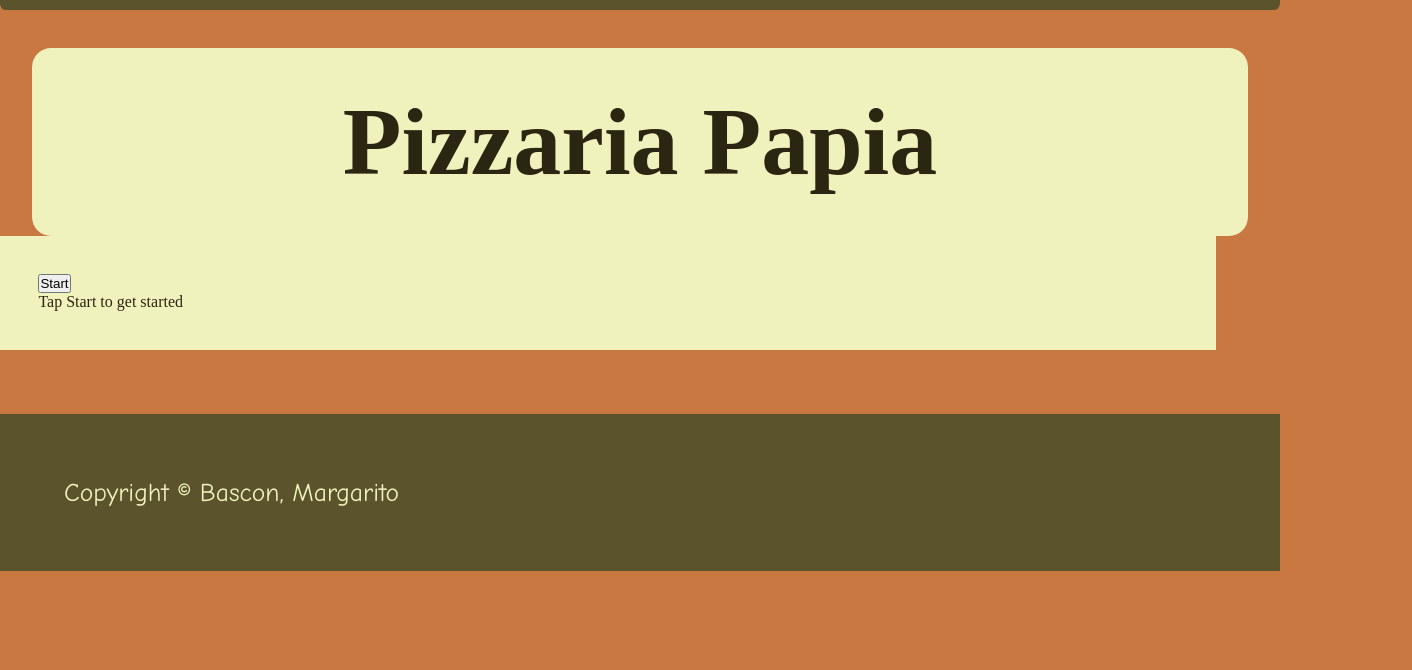
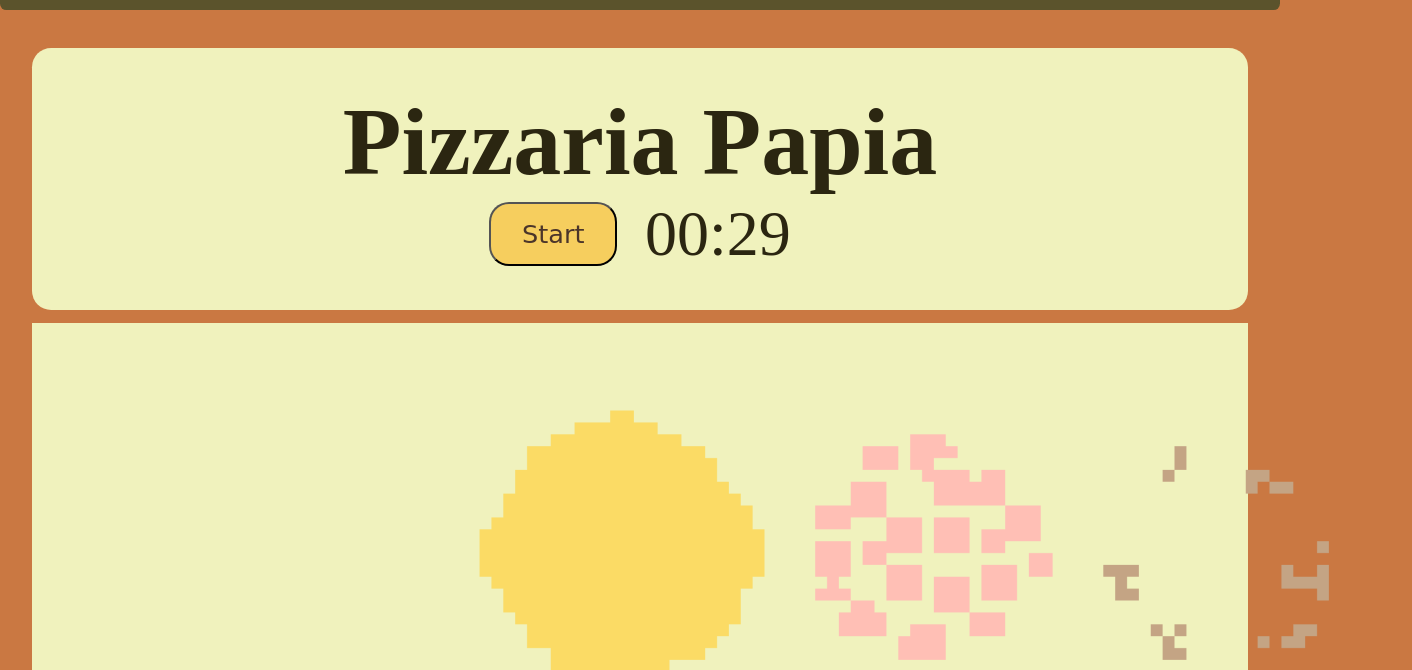
Before and after one commit to Steph0801/WDProjCesiumBasconMargarito, a plain HTML site: page public/game.html in a window 1280 px wide. Both pictures are taken after a click on the button "Start". Shown: the part 106-776 px from the top of the page, 1412 px wide, since content can reach past the window. Drawn offline with Linux system fonts and the light colour scheme.

Commit message:
game+types(css+js+html)

```diff
--- a/public/game.html
+++ b/public/game.html
@@ -6,34 +6,7 @@
     <title>𝕻𝖎𝖟𝖟𝖆 𝕻𝖆𝖕𝖎</title>
     <link rel="icon" type="image/png" href="https://github.com/user-attachments/assets/d82c4e73-fe77-422b-b21a-09247c452edb">
     <link rel="stylesheet" href="styleMain.css">
-    <style>
-        .info {
-        text-align:center;
-        padding-top: 3vw;
-        }
-        .info-box {
-        background-color: #f0f2bd;
-        width: 95%;
-        margin: auto;
-        padding: 3vw;
-        border-radius: 1.5vw;
-        display: inline-block;
-        align-content: center;
-        justify-content: center;
-        color:#2b2611;
-        font-size:5vw;
-        }
-        .game{
-        background-color: #f0f2bd;
-        width: 95%;
-        margin: auto;
-        padding: 3vw;
-        display: inline-block;
-        align-content: center;
-        justify-content: center;
-        color:#2b2611;
-        }
-    </style>
+    <link rel="stylesheet" href="styleGame.css">
 </head>
 
 <body>
@@ -51,30 +24,30 @@
     <section class="info">
         <div class="info-box">
                 <h1>Pizzaria Papia</h1>
+                <div class="gameBtn">
+                    <button id="start">Start</button>
+                    <p id="countDown">00:30</p>
+                </div>
+        </div>
+
+        <div id="gameArea" style="display:none;">
+            <img src="../assets/basePizza.png" id="base">
+            <img src="../assets/cheese.png" class="sprite" id="cheese" draggable="true">
+            <img src="../assets/ham.png" class="sprite" id="ham" draggable="true">
+            <img src="../assets/mushrooms.png" class="sprite" id="mushrooms" draggable="true">
+            <img src="../assets/olives.png" class="sprite" id="olives" draggable="true">
+            <img src="../assets/onions.png" class="sprite" id="onions" draggable="true">
+            <img src="../assets/pepper.png" class="sprite" id="pepper" draggable="true">
+            <img src="../assets/pepperoni.png" class="sprite" id="pepperoni" draggable="true">
+            <img src="../assets/pineapple.png" class="sprite" id="pineapple" draggable="true">
         </div>
     </section>
 
-    <section class="game">
-        <div class="intro">
-            <button id="Start">Start</button>
-            <p class="inaccessible">Tap Start to get started</p>
-        </div>
-
-        <div class="game-grid">
-            <div class="pizza" id="Pizza"></div>
-            <div class="ingredients" id="ingredientsOption">
-                <div id="Pepperoni"></div>
-                <div id="Mozarella"></div>
-                <div id="ham"></div>
-                <div id="pineapple"></div>
-                <div id="mixedVeggies"></div>
-                <div id="veganCheese"></div>
-            </div>
-        </div>
-    </section>
     <footer>
         <p>Copyright © Bascon, Margarito</p>
     </footer>
+
+    <script src="game.js"></script>
 </body>
 
 </html>
--- /dev/null
+++ b/public/game.js
@@ -0,0 +1,34 @@
+console.log('Js is running!');
+
+const startBtn = document.getElementById('start');
+const gameArea = document.getElementById('gameArea');
+const sprites = document.querySelectorAll('.sprite');
+const startingMinutes=0.5;
+let time = startingMinutes*60;
+let timerInterval;
+const countDown = document.getElementById("countDown");
+
+//start button (load game area and sprites)
+startBtn.addEventListener('click', () => {
+    gameArea.style.display = "block";
+    countDown.style.display = "block";
+
+    if (!timerInterval){
+        timerInterval = setInterval(updateCountDown,1000);
+    }
+});
+
+function updateCountDown() {
+    let seconds = time % 60;
+
+    if (time<0){
+        time=0;
+        clearInterval;
+    } else if (time>0){
+        time--;
+    }
+
+    seconds = seconds < 10 ? `0${seconds}`:seconds;
+
+    countDown.innerHTML = `00:${seconds}`;
+}
--- a/public/styleGame.css
+++ b/public/styleGame.css
@@ -0,0 +1,105 @@
+*{
+    box-sizing:border-box;
+}
+body{
+    margin:0;
+    padding:0;
+}
+.info{
+    text-align:center;
+    padding-top: 3vw;
+    width:100%;
+}
+.info-box{
+    background-color: #f0f2bd;
+    width: 95%;
+    margin: auto;
+    padding: 3vw;
+    border-radius: 1.5vw;
+    display: flex;
+    flex-direction: column;
+    align-content: center;
+    justify-content: center;
+    color:#2b2611;
+    font-size:5vw;
+}
+.gameBtn{
+    display:flex;
+    align-items: center;
+    justify-content: center;
+    gap:1vw;
+}
+#start{
+    text-decoration: none;
+    color:#4b352a;
+    padding: 10px 16px;
+    background-color:#f6ce5e;
+    text-decoration: none;
+    border-radius: 20px;
+    margin-right: 15px;
+    width:10vw;
+    height:5vw;
+    font-size:2vw;
+    font-family: cursive;
+}
+#start:hover{
+    text-decoration:none;
+    color:#f6ce5e;
+    background-color:#4b352a;
+}
+#countDown{
+    display:none;
+}
+#gameArea{
+    position:relative;
+    width:95%;
+    height:1000px;
+    background-color:#f0f2bd;
+    margin:1vw auto;
+}
+#base{
+    position:absolute;
+    left:10px;
+    top:350px;
+    width:380px;
+}
+.sprite{
+    position:absolute;
+    width:380px;
+    cursor:grab;
+}
+.sprite:active{
+    cursor:grabbing;
+}
+#cheese{
+    left:400px;
+    top:40px;
+}
+#ham{
+    left:700px;
+    top:40px;
+}
+#mushrooms{
+    left:1000px;
+    top:40px;
+}
+#olives{
+    left:400px;
+    top:350px;
+}
+#onions{
+    left:700px;
+    top:350px;
+}
+#pepper{
+    left:1000px;
+    top:350px;
+}
+#pepperoni{
+    left:400px;
+    top:650px;
+}
+#pineapple{
+    left:700px;
+    top:650px;
+}
--- a/public/styleTypes.css
+++ b/public/styleTypes.css
@@ -10,7 +10,7 @@
     color:#2b2611;
 }
 .pep, .cheese, .hawaiian, .vegan{
-    background-color: #f6ce5e;
+    background-color: #fbdc88;
     height: 5%;
     margin: 1vw 2vw 1vw 2vw;
     padding: 3vw;
@@ -37,5 +37,5 @@
     margin-right:2vw;
 }
 .typeBox img{
-    height:9vw;
+    height:20vw;
 }
```
Also changed, not shown: public/gameTimer.js (added, +21 -0 lines), public/types.html (+4 -4 lines), public/gamePrpr.js (added).
